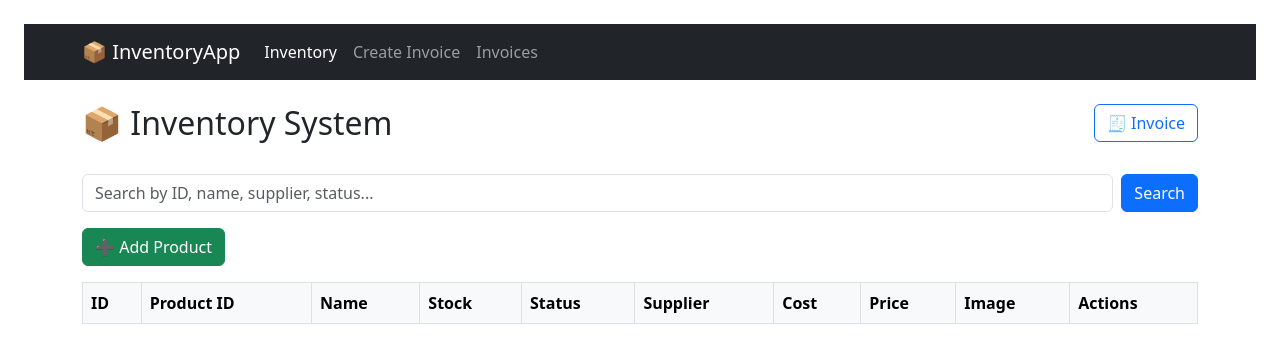
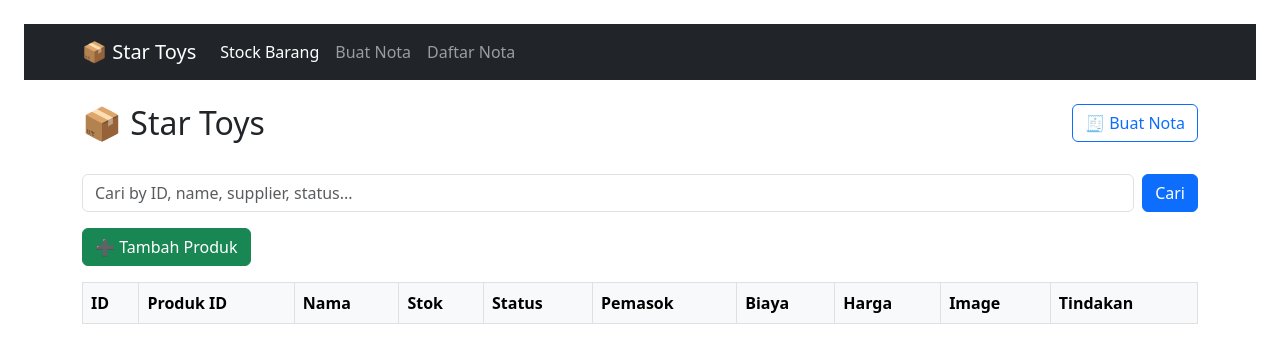
Before and after one commit to kevinherman1104/inventory_starToys, a Flask app: page / in a window 1280 px wide. Shown: the top 363 px of the page. Run offline with Flask 3, Linux system fonts and the light colour scheme; data that the repository does not hold is empty; some libraries are stand-ins or nearby versions.

Commit message:
Edit Translation in all Filed

```diff
--- a/templates/base.html
+++ b/templates/base.html
@@ -2,7 +2,7 @@
 <html lang="en">
 <head>
     <meta charset="UTF-8">
-    <title>{{ title or "Inventory System" }}</title>
+    <title>{{ title or "Inventaris System" }}</title>
     <link rel="stylesheet"
           href="https://cdn.jsdelivr.net/npm/bootstrap@5.3.0/dist/css/bootstrap.min.css">
 </head>
@@ -10,20 +10,20 @@
     <!-- Navbar -->
     <nav class="navbar navbar-expand-lg navbar-dark bg-dark mb-4 w-100">
     <div class="container">
-        <a class="navbar-brand" href="{{ url_for('home') }}">📦 InventoryApp</a>
+        <a class="navbar-brand" href="{{ url_for('home') }}">📦 Star Toys</a>
         <button class="navbar-toggler" type="button" data-bs-toggle="collapse" data-bs-target="#navbarNav">
         <span class="navbar-toggler-icon"></span>
         </button>
         <div class="collapse navbar-collapse" id="navbarNav">
         <ul class="navbar-nav me-auto">
             <li class="nav-item">
-            <a class="nav-link {% if request.endpoint=='home' %}active{% endif %}" href="{{ url_for('home') }}">Inventory</a>
+            <a class="nav-link {% if request.endpoint=='home' %}active{% endif %}" href="{{ url_for('home') }}">Stock Barang</a>
             </li>
             <li class="nav-item">
-            <a class="nav-link {% if request.endpoint=='invoice' %}active{% endif %}" href="{{ url_for('invoice') }}">Create Invoice</a>
+            <a class="nav-link {% if request.endpoint=='invoice' %}active{% endif %}" href="{{ url_for('invoice') }}">Buat Nota</a>
             </li>
             <li class="nav-item">
-            <a class="nav-link {% if request.endpoint=='invoices' %}active{% endif %}" href="{{ url_for('invoices') }}">Invoices</a>
+            <a class="nav-link {% if request.endpoint=='invoices' %}active{% endif %}" href="{{ url_for('invoices') }}">Daftar Nota</a>
             </li>
         </ul>
         </div>
--- a/templates/index.html
+++ b/templates/index.html
@@ -5,7 +5,7 @@
 
 <head>
   <meta charset="UTF-8">
-  <title>Inventory Dashboard</title>
+  <title>Inventaris Dashboard</title>
   <link href="https://cdn.jsdelivr.net/npm/bootstrap@5.3.0/dist/css/bootstrap.min.css" rel="stylesheet">
   <script src="https://cdn.jsdelivr.net/npm/bootstrap@5.3.0/dist/js/bootstrap.bundle.min.js"></script>
 </head>
@@ -13,37 +13,37 @@
 <body class="container-fluid p-4">
 
   <header class="mb-4 d-flex justify-content-between">
-    <h2>📦 Inventory System</h2>
+    <h2>📦 Star Toys</h2>
     <div>
-      <a href="{{ url_for('invoice') }}" class="btn btn-outline-primary">🧾 Invoice</a>
+      <a href="{{ url_for('invoice') }}" class="btn btn-outline-primary">🧾 Buat Nota</a>
     </div>
   </header>
 
-  <!-- Search -->
+  <!-- Cari -->
   <form method="get" class="mb-3 d-flex">
     <input type="text" class="form-control me-2" name="q"
-           placeholder="Search by ID, name, supplier, status..."
+           placeholder="Cari by ID, name, supplier, status..."
            value="{{ search }}">
-    <button class="btn btn-primary">Search</button>
+    <button class="btn btn-primary">Cari</button>
   </form>
 
-  <!-- Add Button -->
-  <button class="btn btn-success mb-3" data-bs-toggle="modal" data-bs-target="#addModal">➕ Add Product</button>
+  <!-- Tambah Button -->
+  <button class="btn btn-success mb-3" data-bs-toggle="modal" data-bs-target="#addModal">➕ Tambah Produk</button>
 
   <!-- Table -->
   <table class="table table-bordered align-middle">
     <thead class="table-light">
       <tr>
         <th>ID</th>
-        <th>Product ID</th>
-        <th>Name</th>
-        <th>Stock</th>
+        <th>Produk ID</th>
+        <th>Nama</th>
+        <th>Stok</th>
         <th>Status</th>
-        <th>Supplier</th>
-        <th>Cost</th>
-        <th>Price</th>
+        <th>Pemasok</th>
+        <th>Biaya</th>
+        <th>Harga</th>
         <th>Image</th>
-        <th>Actions</th>
+        <th>Tindakan</th>
       </tr>
     </thead>
     <tbody>
@@ -121,51 +121,51 @@
           <button type="button" class="btn-close" data-bs-dismiss="modal"></button>
         </div>
         <div class="modal-body text-center">
-          <p>Are you sure you want to delete this product?</p>
+          <p>Apakah Anda yakin you want to delete this product?</p>
           <p><strong id="deleteProductId"></strong> - <span id="deleteProductName"></span></p>
           <img id="deleteProductImage" class="img-thumbnail mt-2" style="max-width:150px; display:none;">
         </div>
         <div class="modal-footer">
-          <button type="button" class="btn btn-secondary" data-bs-dismiss="modal">Cancel</button>
-          <button type="submit" class="btn btn-danger">Yes, Delete</button>
+          <button type="button" class="btn btn-secondary" data-bs-dismiss="modal">Batal</button>
+          <button type="submit" class="btn btn-danger">Yes, Hapus</button>
         </div>
       </form>
     </div>
   </div>
 </div>
 
-  <!-- Add Modal -->
+  <!-- Tambah Modal -->
   <div class="modal fade" id="addModal" tabindex="-1" aria-hidden="true">
     <div class="modal-dialog modal-lg">
       <div class="modal-content">
         <form id="addForm" method="POST" enctype="multipart/form-data" action="{{ url_for('add') }}">
           <div class="modal-header">
-            <h5 class="modal-title">Add Product</h5>
+            <h5 class="modal-title">Tambah Produk</h5>
             <button type="button" class="btn-close" data-bs-dismiss="modal"></button>
           </div>
 
           <div class="modal-body">
-            <label>Product ID</label>
+            <label>Produk ID</label>
             <input type="text" name="product_id" class="form-control mb-2" required>
 
-            <label>Name</label>
+            <label>Nama</label>
             <input type="text" name="name" class="form-control mb-2" required>
 
-            <label>Stock</label>
+            <label>Stok</label>
             <input type="number" name="stock" class="form-control mb-2" value="0">
 
-            <label>Supplier</label>
+            <label>Pemasok</label>
             <input type="text" name="supplier" class="form-control mb-2">
 
-            <label>Cost Price</label>
+            <label>Biaya Harga</label>
             <input type="number" step="0.01" name="cost_price" class="form-control mb-2">
 
-            <label>Selling Price</label>
+            <label>Selling Harga</label>
             <input type="number" step="0.01" name="selling_price" class="form-control mb-2">
 
             <!-- Upload new image -->
             <div class="mb-3">
-              <label class="form-label">Upload Image</label>
+              <label class="form-label">Unggah Gambar</label>
               <input type="file" class="form-control" id="add_image_file" name="image_file" accept="image/*">
               <div class="mt-2">
                 <img id="add_image_preview" src="" alt="Preview"
@@ -175,15 +175,15 @@
           </div>
 
           <div class="modal-footer">
-            <button type="submit" class="btn btn-primary">Add Product</button>
-            <button type="button" class="btn btn-secondary" data-bs-dismiss="modal">Cancel</button>
+            <button type="submit" class="btn btn-primary">Tambah Produk</button>
+            <button type="button" class="btn btn-secondary" data-bs-dismiss="modal">Batal</button>
           </div>
         </form>
       </div>
     </div>
   </div>
 
-  <!-- ✅ Simplified Edit Modal -->
+  <!-- ✅ Simplified Ubah Modal -->
   <div class="modal fade" id="editModal" tabindex="-1" aria-hidden="true">
     <div class="modal-dialog modal-md">
       <div class="modal-content">
@@ -191,49 +191,49 @@
           <input type="hidden" id="edit_id" name="id">
 
           <div class="modal-header py-2">
-            <h5 class="modal-title">Edit Product</h5>
+            <h5 class="modal-title">Ubah Produk</h5>
             <button type="button" class="btn-close" data-bs-dismiss="modal"></button>
           </div>
 
           <div class="modal-body py-2">
             <div class="mb-2">
-              <label class="form-label">Product ID</label>
+              <label class="form-label">Produk ID</label>
               <input type="text" class="form-control form-control-sm" id="edit_product_id" name="product_id" required>
             </div>
 
             <div class="mb-2">
-              <label class="form-label">Name</label>
+              <label class="form-label">Nama</label>
               <input type="text" class="form-control form-control-sm" id="edit_name" name="name" required>
             </div>
 
             <div class="mb-2">
-              <label class="form-label">Stock</label>
+              <label class="form-label">Stok</label>
               <input type="number" class="form-control form-control-sm" id="edit_stock" name="stock" required>
             </div>
 
             <div class="mb-2">
-              <label class="form-label">Supplier</label>
+              <label class="form-label">Pemasok</label>
               <input type="text" class="form-control form-control-sm" id="edit_supplier" name="supplier">
             </div>
 
             <div class="mb-2">
-              <label class="form-label">Cost</label>
+              <label class="form-label">Biaya</label>
               <input type="number" step="0.01" class="form-control form-control-sm" id="edit_cost" name="cost_price" required>
             </div>
 
             <div class="mb-2">
-              <label class="form-label">Price</label>
+              <label class="form-label">Harga</label>
               <input type="number" step="0.01" class="form-control form-control-sm" id="edit_price" name="selling_price" required>
             </div>
 
             <div class="mt-3">
-              <label class="form-label">Current Image</label><br>
-              <img id="edit_current_image" src="" alt="No Image" class="img-thumbnail mb-2" style="max-width:120px;">
+              <label class="form-label">Gambar Saat Ini</label><br>
+              <img id="edit_current_image" src="" alt="Tidak Ada Gambar" class="img-thumbnail mb-2" style="max-width:120px;">
               <input type="hidden" id="existing_image" name="existing_image">
             </div>
 
             <div class="mb-2">
-              <label class="form-label">Change Image</label>
+              <label class="form-label">Ganti Gambar</label>
               <input type="file" class="form-control form-control-sm" id="edit_image_file" name="image_file" accept="image/*">
               <div class="mt-2">
                 <img id="edit_image_preview" src="" alt="Preview" class="img-thumbnail"
@@ -332,7 +332,7 @@
 
 // Optional: confirm before submitting
 document.getElementById('deleteForm').addEventListener('submit', function (e) {
-    if (!confirm("Are you sure you want to delete this product?")) {
+    if (!confirm("Apakah Anda yakin you want to delete this product?")) {
         e.preventDefault();
     }
 });
```
Also changed, not shown: other parts of templates/index.html (+8 -8 lines), templates/_table.html (+9 -9 lines), templates/invoice.html (+25 -25 lines), templates/invoice_detail.html (+18 -18 lines), templates/invoice_edit.html (+7 -7 lines), templates/invoices.html (+10 -10 lines).
